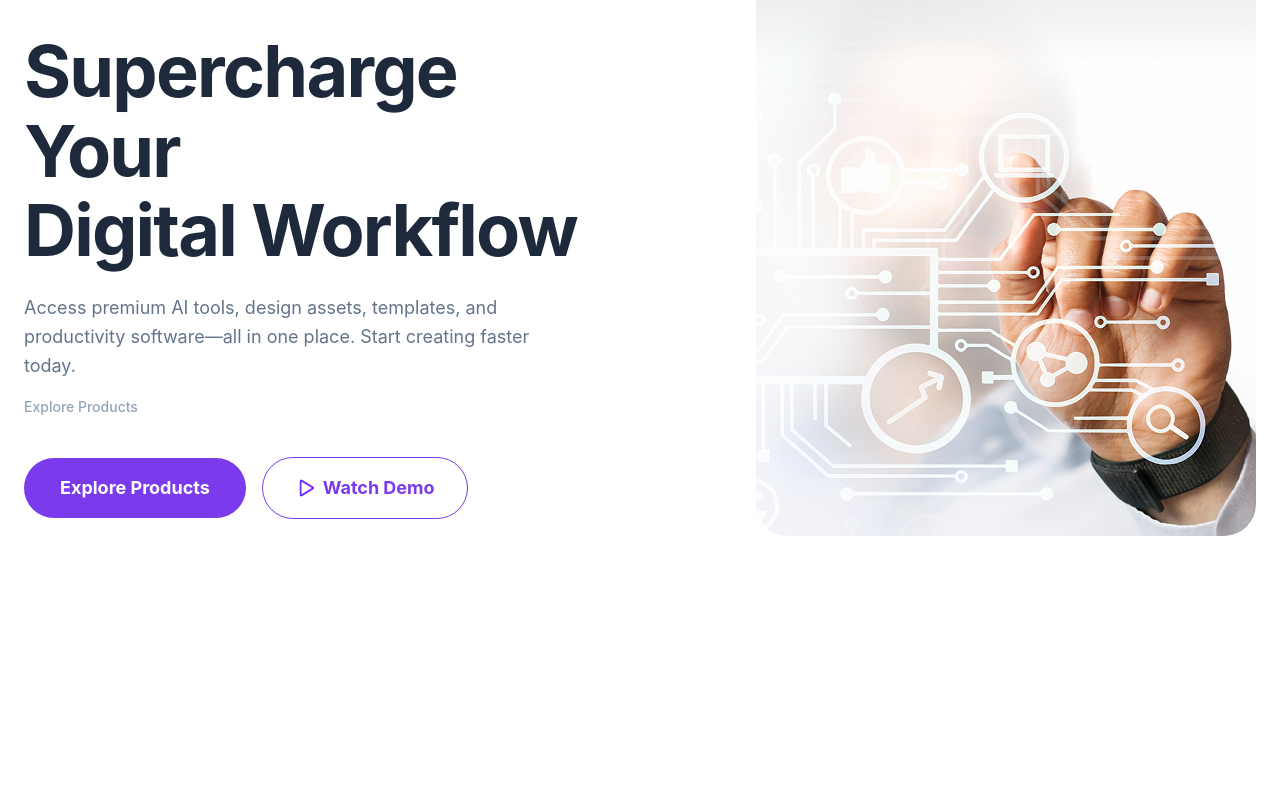
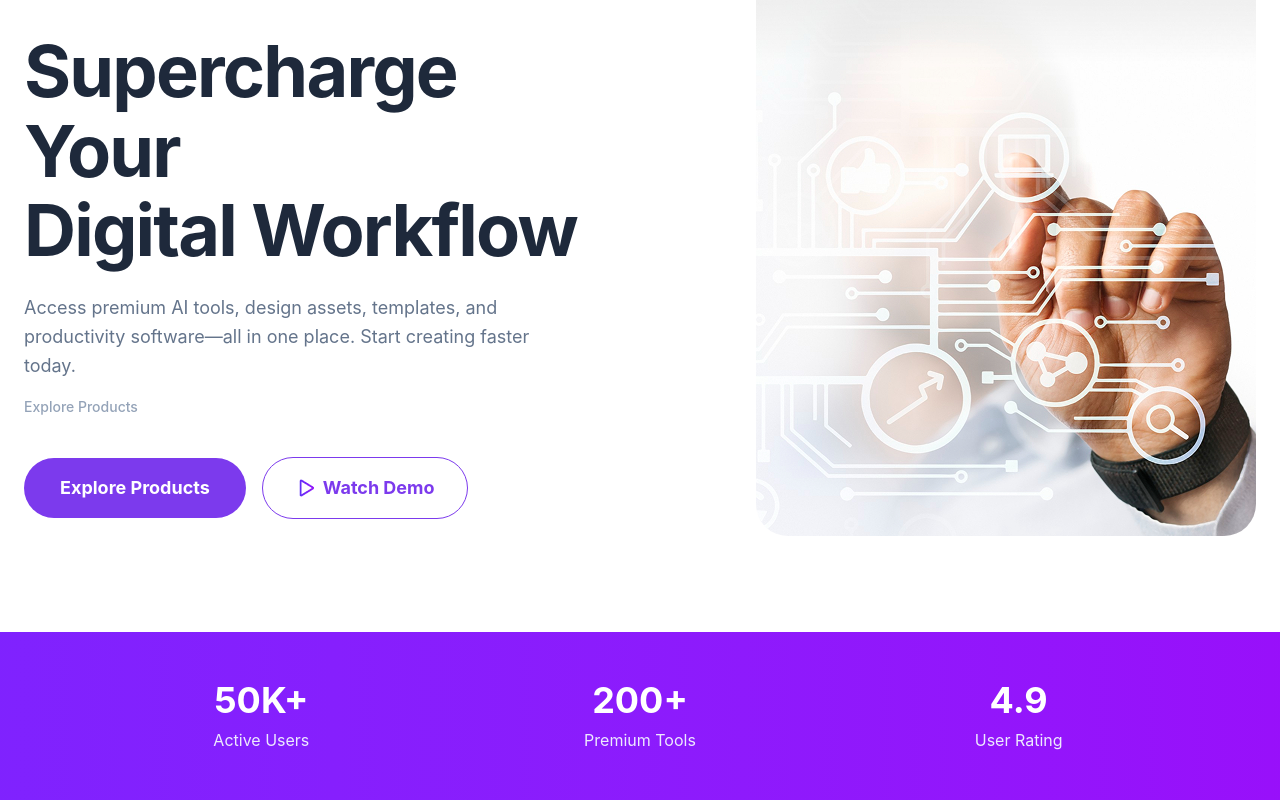
Before and after one commit to Parvez-oos/Assignment-6, a React (Vite) app: page / in a window 1280 px wide. Shown: the part 238-1038 px from the top of the page. Before the commit the page ends 870 px from the top, so only its background shows below. Built offline with nearby package versions, Linux system fonts and the light colour scheme.

Commit message:
Implement stats section with gradient background and key metrics

```diff
--- a/src/App.jsx
+++ b/src/App.jsx
@@ -1,11 +1,14 @@
 import Navbar from "./components/Navbar";
 import Banner from "./components/Banner";
+import Stats from "./components/Stats";
+
 
 function App() {
   return (
     <>
       <Navbar />
       <Banner />
+      <Stats />
     </>
   );
 }
--- a/src/components/Navbar.jsx
+++ b/src/components/Navbar.jsx
@@ -7,6 +7,7 @@ const Navbar = ({ cartCount, onCartClick }) => {
       <div className="text-[32px] font-bold text-[#7C3AED] tracking-tight cursor-pointer">
         DigiTools
       </div>
+
 
       {/* Navigation Links - Medium Gray, Specific Spacing */}
       <div className="hidden lg:flex items-center gap-10 font-semibold text-[#374151]">
@@ -19,6 +20,7 @@ const Navbar = ({ cartCount, onCartClick }) => {
           </a>
         ))}
       </div>
+
 
       {/* Right Side Actions */}
       <div className="flex items-center gap-8">
@@ -44,6 +46,7 @@ const Navbar = ({ cartCount, onCartClick }) => {
           )}
         </div>
 
+
         {/* Login Link */}
         <button className="text-[#111827] font-bold text-[15px] hover:text-[#7C3AED]">
           Login
--- a/src/components/Stats.jsx
+++ b/src/components/Stats.jsx
@@ -0,0 +1,31 @@
+import React from "react";
+
+const Stats = () => {
+  return (
+    <section className="bg-linear-to-r from-violet-600 to-purple-600 py-12">
+      <div className="max-w-6xl mx-auto px-6 grid grid-cols-1 md:grid-cols-3 text-center text-white gap-8">
+
+        {/* Stat 1 */}
+        <div>
+          <h2 className="text-4xl font-bold mb-2">50K+</h2>
+          <p className="text-violet-100">Active Users</p>
+        </div>
+
+        {/* Stat 2 */}
+        <div>
+          <h2 className="text-4xl font-bold mb-2">200+</h2>
+          <p className="text-violet-100">Premium Tools</p>
+        </div>
+
+        {/* Stat 3 */}
+        <div>
+          <h2 className="text-4xl font-bold mb-2">4.9</h2>
+          <p className="text-violet-100">User Rating</p>
+        </div>
+
+      </div>
+    </section>
+  );
+};
+
+export default Stats;
```
